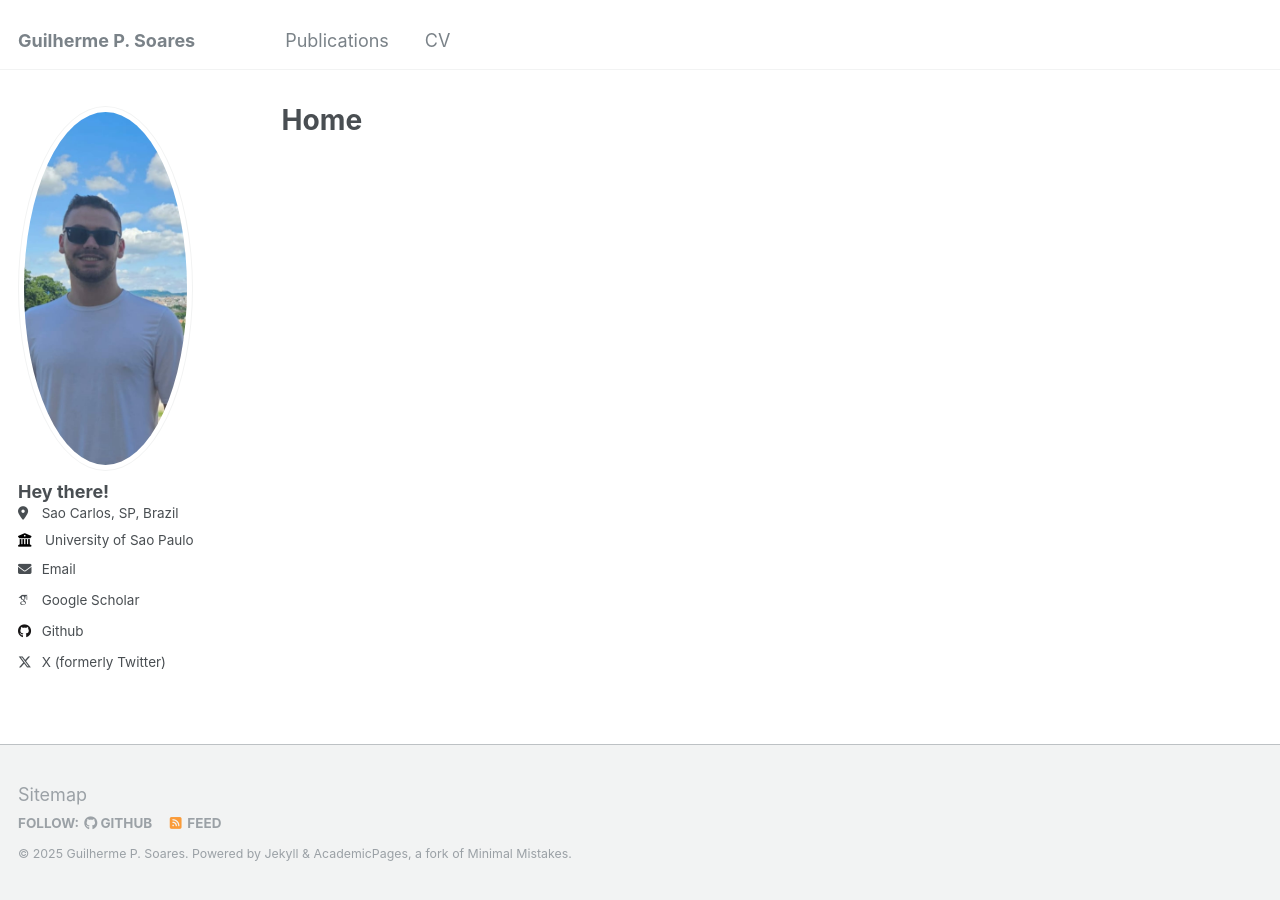
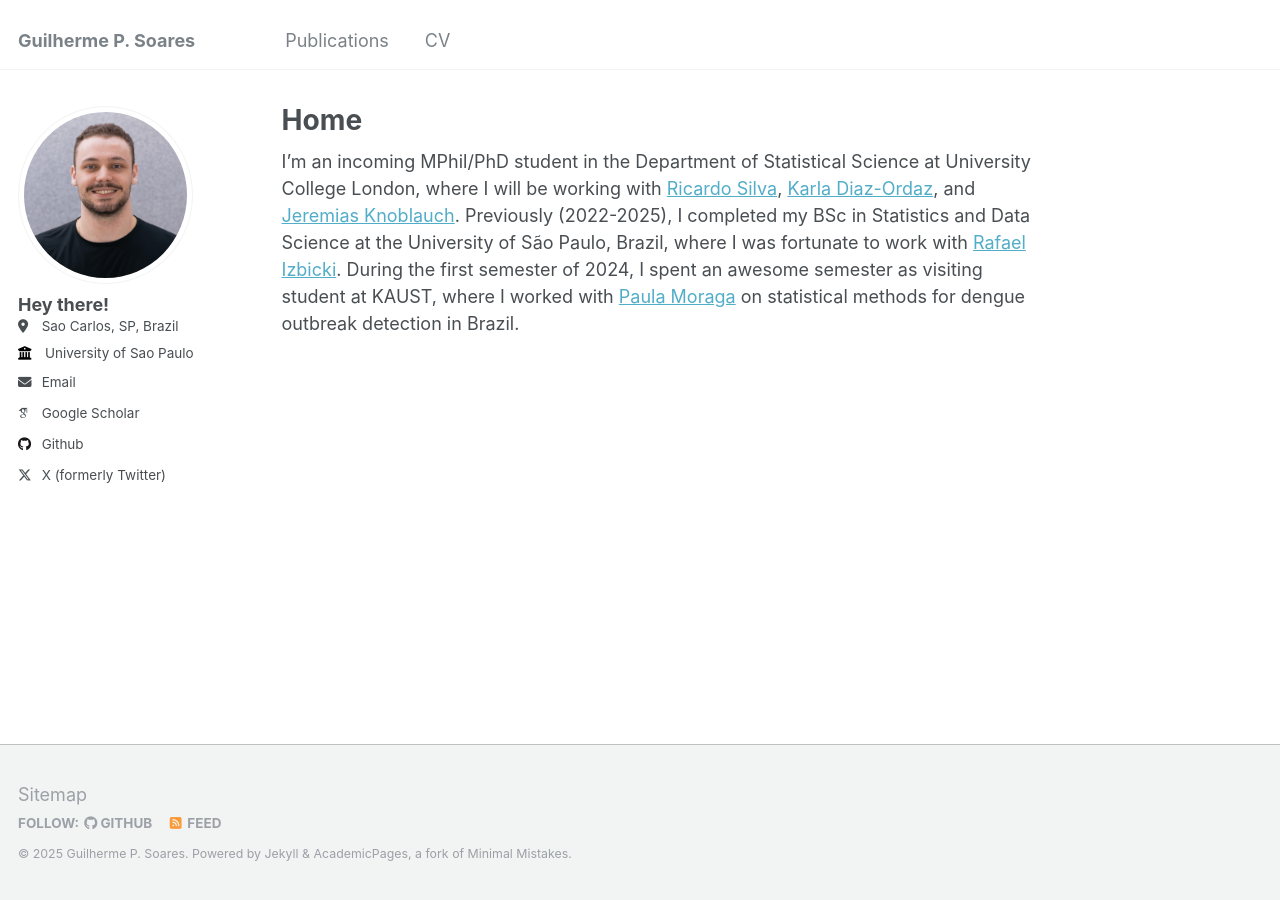
Before and after one commit to guipsoares/guipsoares.github.io, a Jekyll site: the page built from _pages/about.md, in a window 1280 px wide. Built offline with Jekyll 4.4.1, drawn with Linux system fonts in a browser that asks for light colours; some web fonts are replaced.

Commit message:
update website

```diff
--- a/_pages/about.md
+++ b/_pages/about.md
@@ -6,3 +6,5 @@ redirect_from:
   - /about/
   - /about.html
 ---
+
+I'm an incoming MPhil/PhD student in the Department of Statistical Science at University College London, where I will be working with [Ricardo Silva](https://www.homepages.ucl.ac.uk/~ucgtrbd/), [Karla Diaz-Ordaz](https://kdiazordaz.github.io/), and [Jeremias Knoblauch](https://jeremiasknoblauch.github.io). Previously (2022-2025), I completed my BSc in Statistics and Data Science at the University of São Paulo, Brazil, where I was fortunate to work with [Rafael Izbicki](https://rafaelizbicki.com). During the first semester of 2024, I spent an awesome semester as visiting student at KAUST, where I worked with [Paula Moraga](https://www.paulamoraga.com/) on statistical methods for dengue outbreak detection in Brazil.
```
Also changed, not shown: images/profile.jpeg.
